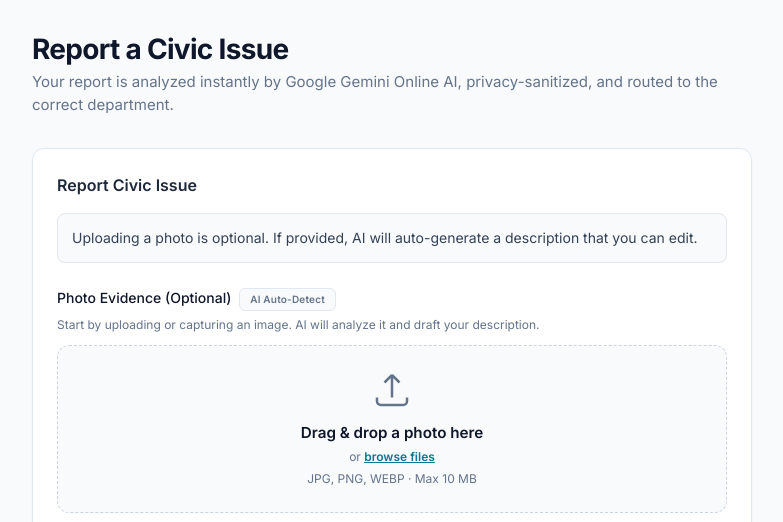
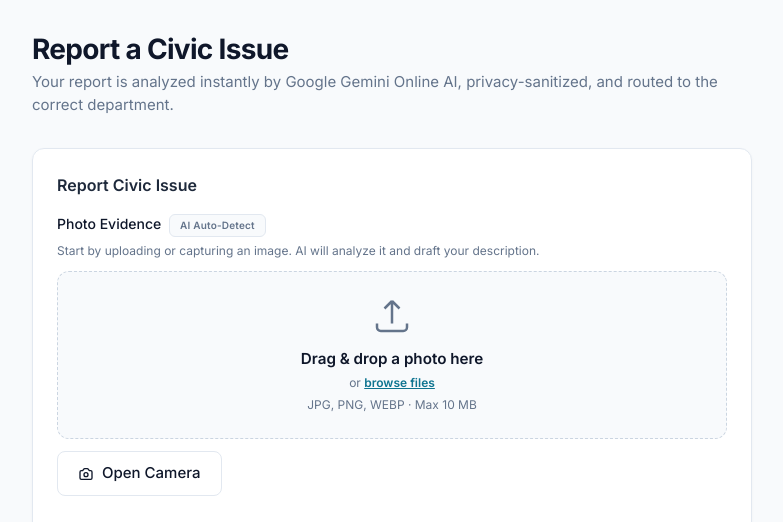
Before and after one commit to noufanvp/JanRakshak_AI, a Django app: page /report/ in a window 1280 px wide. Shown: the part 64-586 px from the top of the page, without its empty margins (248-1031 px from the left). Run offline with Django 5.2, Linux system fonts and the light colour scheme; parts of the project's set-up code (start-up, migrations or seed data) failed here and were passed over; some libraries are stand-ins or nearby versions.

Commit message:
style: remove optional photo banner and label from report form

```diff
--- a/templates/portal/report_issue.html
+++ b/templates/portal/report_issue.html
@@ -36,16 +36,10 @@
         <div class="content-panel mb-4">
             <h2 class="text-base font-semibold text-slate-800 mb-4" id="form-section-title">Report Civic Issue</h2>
 
-            <div class="rounded-lg bg-slate-50 border border-surface-border p-3.5 mb-6">
-                <p class="text-sm text-slate-700">
-                    Uploading a photo is optional. If provided, AI will auto-generate a description that you can edit.
-                </p>
-            </div>
-
-            {# --- 1) Photo Upload (Optional) -------------------------- #}
+            {# --- 1) Photo Upload ------------------------------------- #}
             <div class="mb-6">
                 <label class="form-label">
-                    Photo Evidence (Optional)
+                    Photo Evidence
                     <span class="badge badge-unknown text-[10px] align-middle ml-1">AI Auto-Detect</span>
                 </label>
                 <p class="text-xs text-slate-500 mb-3">
```
